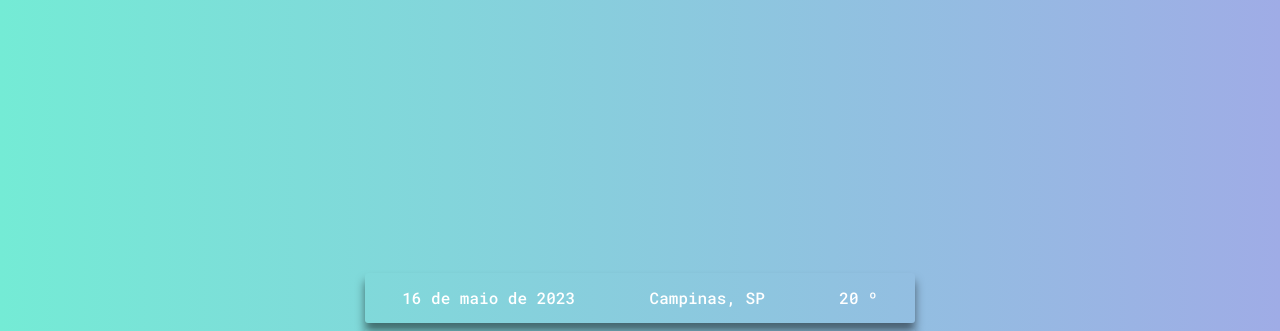
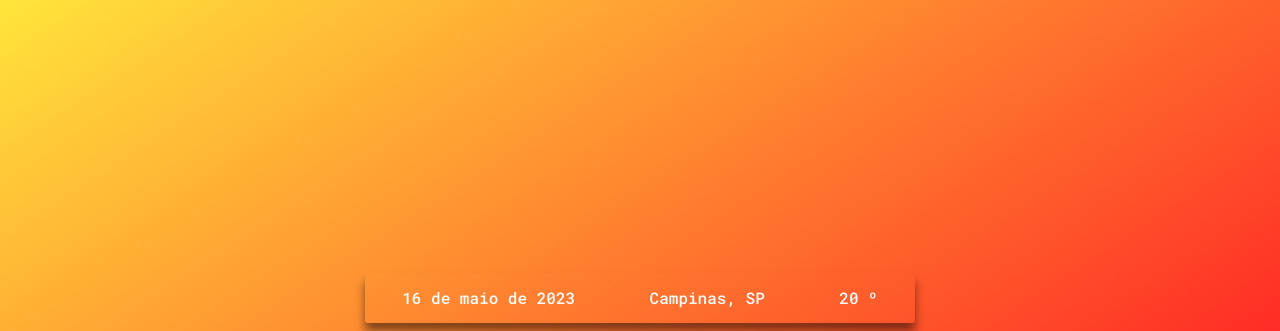
Before and after one commit to JefteSG/Relogio_Digital, a plain HTML site: page index.html in a window 1280 px wide. Shown: the top 331 px of the page. Drawn offline with Linux system fonts and the light colour scheme.

Commit message:
update files

```diff
--- a/assets/css/style.css
+++ b/assets/css/style.css
@@ -8,7 +8,7 @@
 body{
     height: 100vh;
     background-color: #FFE53B;
-    background-image: linear-gradient(147deg, #FFE53B 0%, #FF2525 74%);
+    background-image: linear-gradient(90deg, #74EBD5 0%, #9FACE6 100%);
     display: flex;
     align-items:center;
     flex-direction: column;
--- a/assets/js/script.js
+++ b/assets/js/script.js
@@ -24,7 +24,7 @@ const relogio = setInterval(function time() {
 
     if (hr >= 12 && hr < 18) {
 
-        document.body.style.background = "linear-gradient(90deg, #74EBD5 0%, #9FACE6 100%)";
+        document.body.style.background = "linear-gradient(147deg, #FFE53B 0%, #FF2525 74%)";
       } else if (hr >= 19 && hr < 23) {
         document.body.style.background = "linear-gradient(201deg, rgba(2,0,36,1) 0%, rgba(18,53,87,1) 78%, rgba(7,3,55,1) 100%)";
 
```
